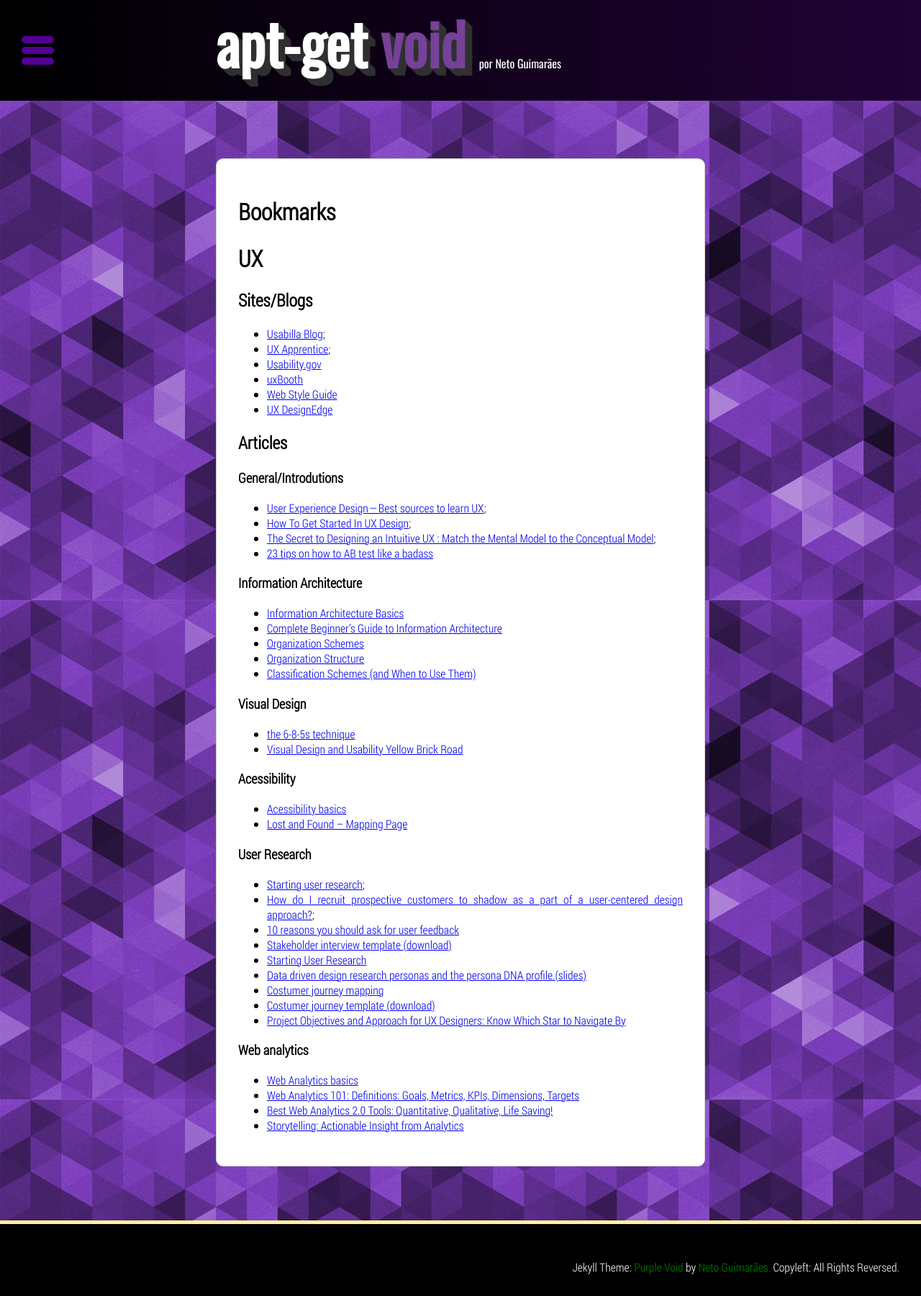
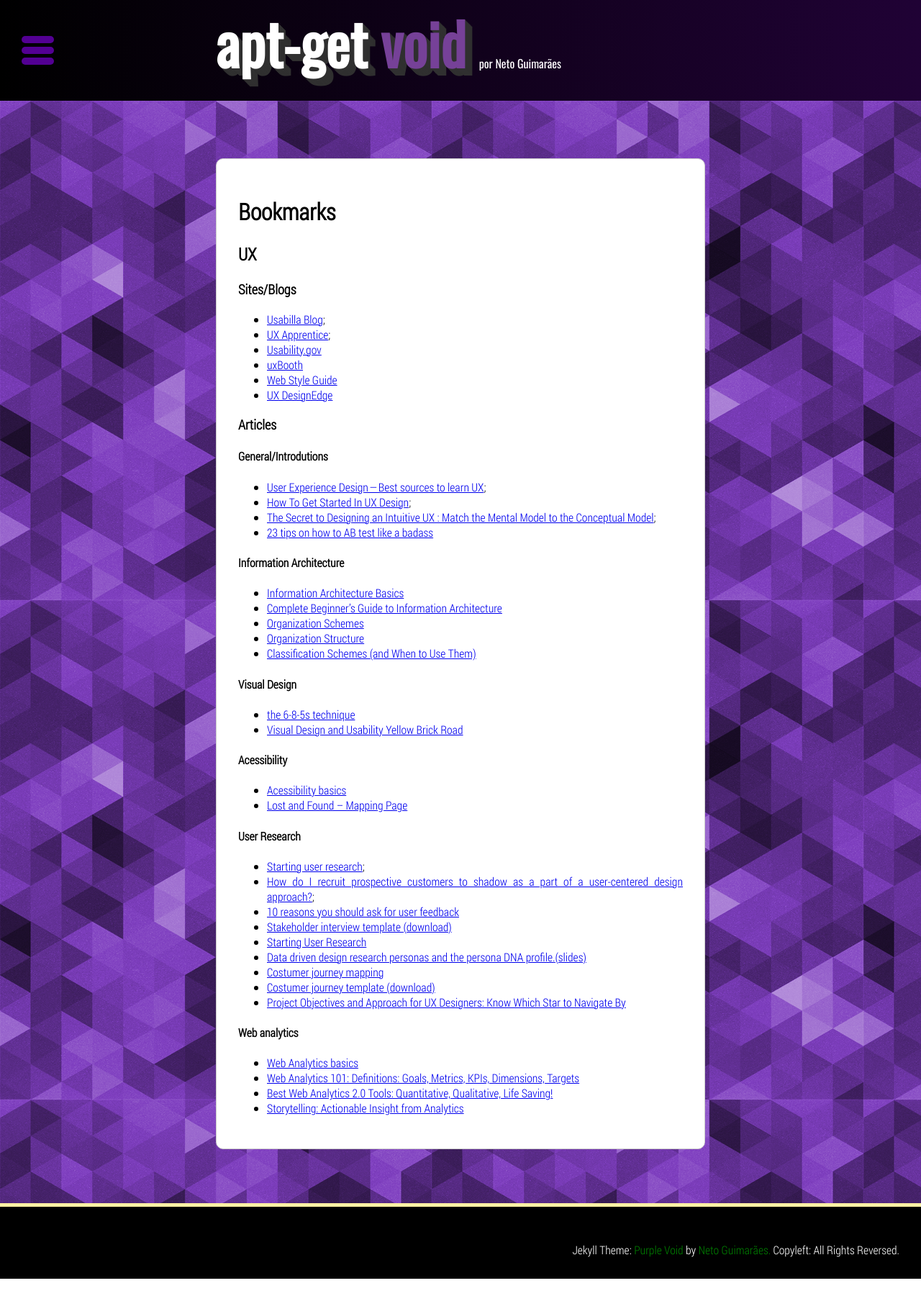
Before and after one commit to batoreh/netoguimaraes.github.io, a Jekyll site: the page built from bookmarks.md, in a window 1280 px wide. Shown: the whole page at 72% size. Built offline with Jekyll 4.4.1, drawn with Linux system fonts in a browser that asks for light colours; after the commit the page ends 1777 px from its top, so only the background shows below that.

```diff
--- a/bookmarks.md
+++ b/bookmarks.md
@@ -4,9 +4,9 @@ title: Bookmarks
 permalink: /bookmarks/
 ---
 
-# UX
+## UX
 
-## Sites/Blogs
+### Sites/Blogs
 
 * [Usabilla Blog](http://blog.usabilla.com/);
 * [UX Apprentice](http://www.uxapprentice.com/);
@@ -15,16 +15,16 @@ permalink: /bookmarks/
 * [Web Style Guide](http://webstyleguide.com/wsg3/index.html)
 * [UX DesignEdge](http://www.uxdesignedge.com/)
 
-## Articles
+### Articles
 
-### General/Introdutions
+#### General/Introdutions
 
 - [User Experience Design — Best sources to learn UX](https://blog.prototypr.io/user-experience-design-best-sources-to-learn-ux-c67bf80484ce?gi=6461d61df424#.5hk6cjd57);
 - [How To Get Started In UX Design](http://uxmastery.com/how-to-get-started-in-ux-design/);
 - [The Secret to Designing an Intuitive UX : Match the Mental Model to the Conceptual Model](https://uxmag.com/articles/the-secret-to-designing-an-intuitive-user-experience);
 - [23 tips on how to AB test like a badass](https://searchenginewatch.com/sew/how-to/2223888/23-tips-on-how-to-a-b-test-like-a-badass)
 
-### Information Architecture
+#### Information Architecture
 
 - [Information Architecture Basics](http://www.usability.gov/what-and-why/information-architecture.html)
 - [Complete Beginner’s Guide to Information Architecture](http://www.uxbooth.com/articles/complete-beginners-guide-to-information-architecture/)
@@ -32,17 +32,17 @@ permalink: /bookmarks/
 - [Organization Structure](http://www.usability.gov/how-to-and-tools/methods/organization-structures.html)
 - [Classification Schemes (and When to Use Them)](http://www.uxbooth.com/articles/classification-schemes-and-when-to-use-them/)
 
-### Visual Design
+#### Visual Design
 
 - [the 6-8-5s technique](http://gamestorming.com/games-for-fresh-thinking-and-ideas/6-8-5s/)
 - [Visual Design and Usability Yellow Brick Road](http://uxmag.com/articles/visual-design-and-usability-yellow-brick-road)
 
-### Acessibility
+#### Acessibility
 
 - [Acessibility basics](http://www.usability.gov/what-and-why/accessibility.html)
 - [Lost and Found – Mapping Page](http://www.digitalgov.gov/about/lost-and-found-mapping-page/)
 
-### User Research
+#### User Research
 
 - [Starting user research](https://articles.uie.com/starting_user_research/);
 - [How do I recruit prospective customers to shadow as a part of a  user-centered design approach?](https://www.quora.com/How-do-I-recruit-prospective-customers-to-shadow-as-a-part-of-a-user-centered-design-approach/answer/Dana-Chisnell);
@@ -54,7 +54,7 @@ permalink: /bookmarks/
 - [Costumer journey template (download)](http://www.uxapprentice.com/assets/files/UX-Apprentice-Templates.bmpr.zip)
 - [Project Objectives and Approach for UX Designers: Know Which Star to Navigate By](http://www.peachpit.com/articles/article.aspx?p=1856033)
 
-### Web analytics
+#### Web analytics
 
 - [Web Analytics basics](http://www.usability.gov/what-and-why/web-analytics.html)
 - [Web Analytics 101: Definitions: Goals, Metrics, KPIs, Dimensions, Targets](http://www.kaushik.net/avinash/web-analytics-101-definitions-goals-metrics-kpis-dimensions-targets/)
```
